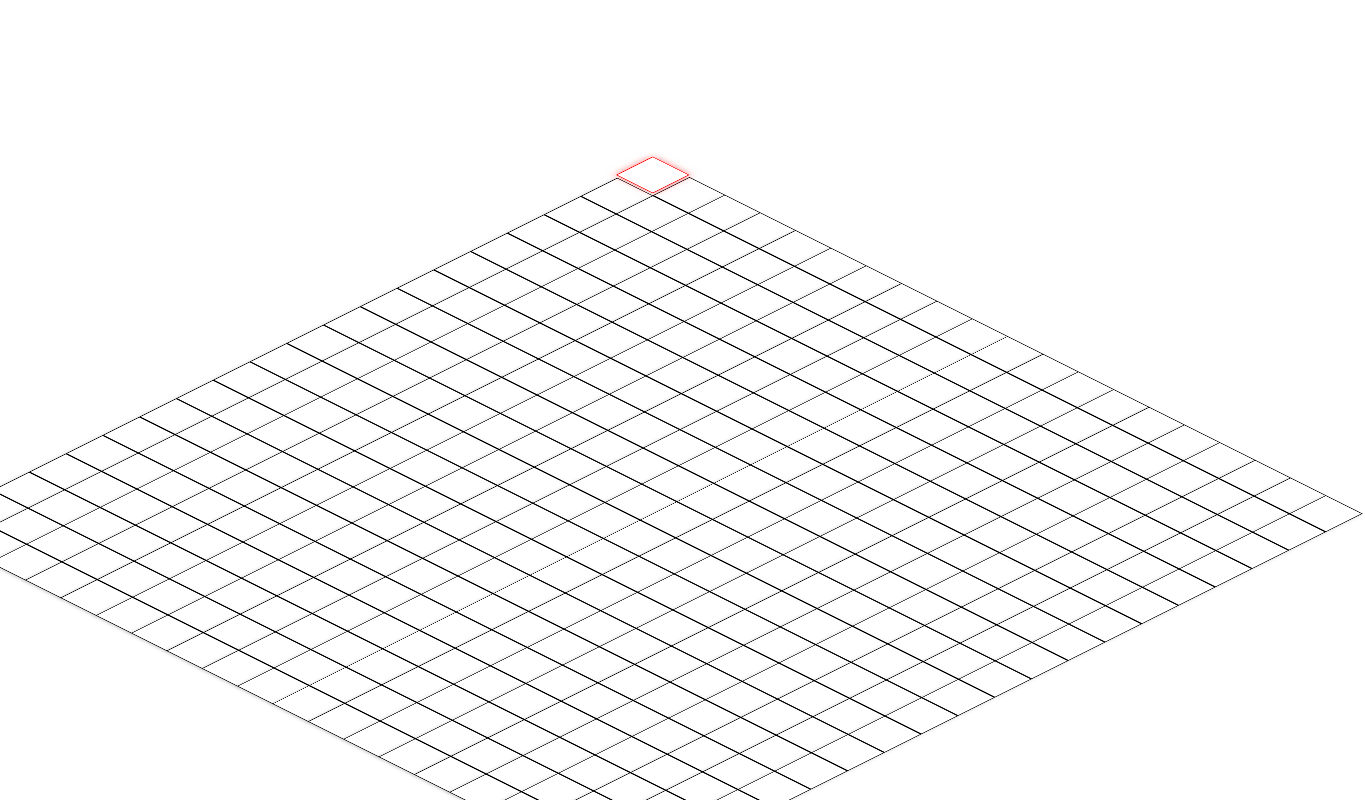
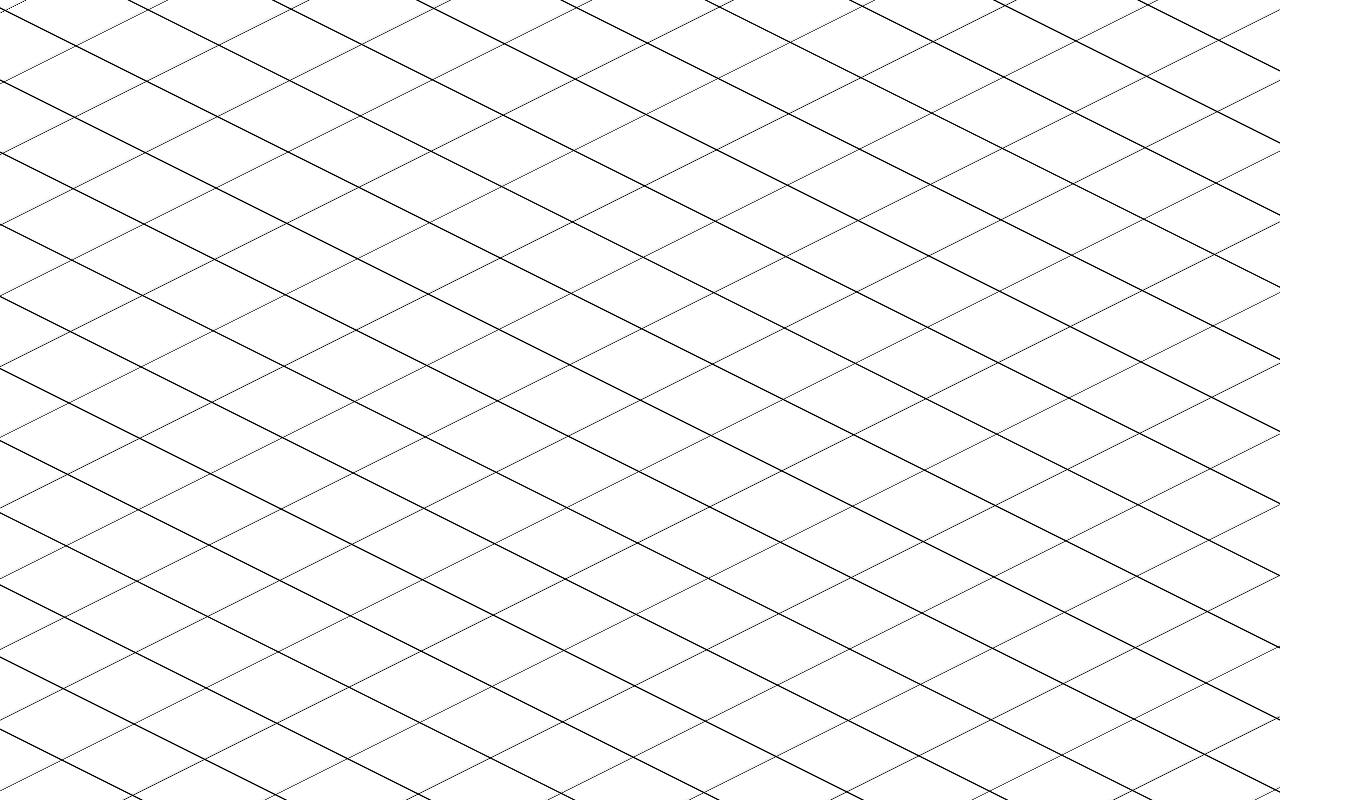
Before and after one commit to MRyutaro/react-srpg-map, a React (Create React App) app: page / in a window 1280 px wide. Shown: the top 800 px of the page, 1365 px wide, since content can reach past the window. Built offline with nearby package versions, Linux system fonts and the light colour scheme.

Commit message:
fix: スタイルの微調整

```diff
--- a/src/App.tsx
+++ b/src/App.tsx
@@ -2,16 +2,13 @@ import { Map } from "./components/Map";
 
 export default function App() {
     return (
-        <div style={{ textAlign: "center" }}>
-            <div
-                style={{
-                    display: "flex",
-                    justifyContent: "center",
-                    alignItems: "center",
-                }}
-            >
-                <Map />
-            </div>
+        <div
+            style={{
+                height: "100vh",
+                width: "100vw",
+            }}
+        >
+            <Map />
         </div>
     );
 }
--- a/src/components/Map.tsx
+++ b/src/components/Map.tsx
@@ -17,7 +17,7 @@ interface MapProps {
 const INITIAL_X_LENGTH = 20;
 const INITIAL_Y_LENGTH = 20;
 
-export function Map({ viewRows = 20, viewCols = 20, tileSize = 50, rotateX = 60, rotateZ = 45, updateTile }: MapProps): JSX.Element {
+export function Map({ viewRows = 30, viewCols = 30, tileSize = 100, rotateX = 60, rotateZ = 45, updateTile }: MapProps): JSX.Element {
     const [viewport, setViewport] = useState({ startX: 0, startY: 0 });
     const [currentPosition, setCurrentPosition] = useState({ x: 0, y: 0 });
     const [tiles, setTiles] = useState<{ [key: string]: Tile }>({}); // 連想配列として初期化
@@ -146,6 +146,16 @@ export function Map({ viewRows = 20, viewCols = 20, tileSize = 50, rotateX = 60,
     return (
         <div
             style={{
+                display: "flex",
+                justifyContent: "center",
+                alignItems: "center",
+                height: "100%",
+                width: "100%",
+                overflow: "hidden",
+            }}
+        >
+            <div
+                style={{
                     display: "grid",
                     gridTemplateColumns: `repeat(${viewCols}, ${tileSize}px)`,
                     transform: `rotateX(${rotateX}deg) rotateZ(${rotateZ}deg)`,
@@ -181,5 +191,6 @@ export function Map({ viewRows = 20, viewCols = 20, tileSize = 50, rotateX = 60,
                     })
                 )}
             </div>
+        </div>
     );
 }
```
Lines whose indentation alone changed are shown as unchanged.
